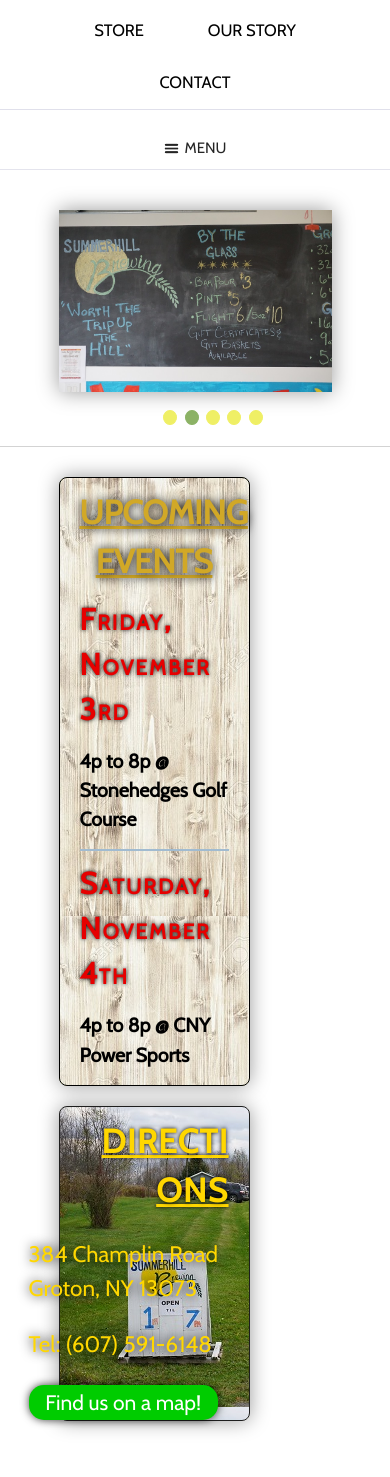
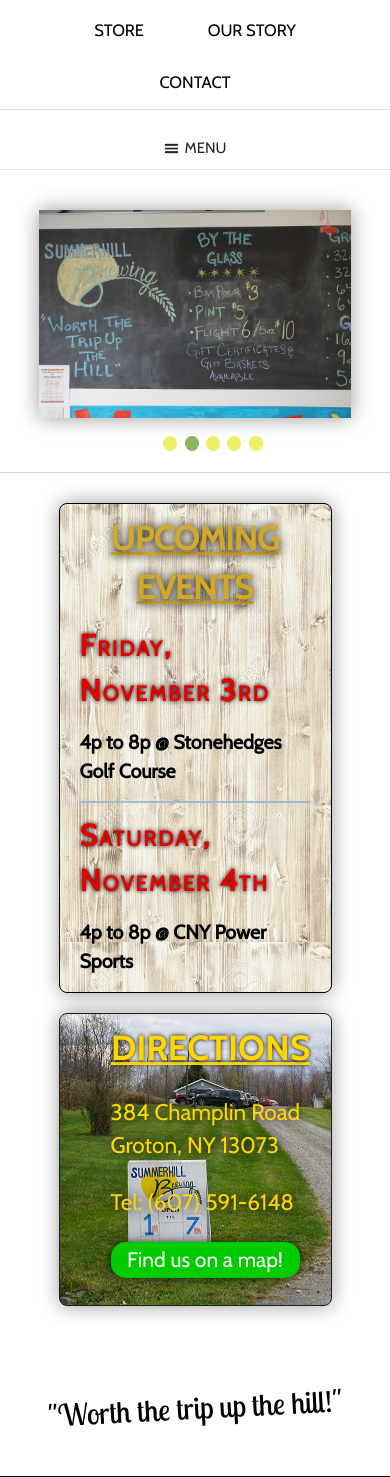
Before and after one commit to WenDing1997/final-project, a PHP site: page / in a window 390 px wide. Shown: the part 237-1714 px from the top of the page. Run offline with PHP 8.4, Linux system fonts and the light colour scheme.

Commit message:
CSS Changes
CSS changes to make the pages more responsive

```diff
--- a/fpm1/events.php
+++ b/fpm1/events.php
@@ -69,8 +69,11 @@
         <span class="italic time">3pm to 6pm</span></p>
     </div>
     <!-- Embed Google Calendar -->
+  </div>
+
+  <div id="calendar">
     <h2>Calendar</h2>
-    <iframe src="https://calendar.google.com/calendar/embed?showTitle=0&amp;showNav=0&amp;showPrint=0&amp;showTabs=0&amp;showCalendars=0&amp;height=500&amp;wkst=1&amp;hl=en&amp;bgcolor=%23FFFFFF&amp;src=en.usa%23holiday%40group.v.calendar.google.com&amp;color=%232F6309&amp;ctz=America%2FNew_York" style="border-width:0" frameborder="0" scrolling="no"></iframe>
+    <iframe id="iframe" src="https://calendar.google.com/calendar/embed?showTitle=0&amp;showNav=0&amp;showPrint=0&amp;showTabs=0&amp;showCalendars=0&amp;height=500&amp;wkst=1&amp;hl=en&amp;bgcolor=%23FFFFFF&amp;src=en.usa%23holiday%40group.v.calendar.google.com&amp;color=%232F6309&amp;ctz=America%2FNew_York" style="border-width:0" frameborder="0" scrolling="no"></iframe>
   </div>
 
   <div class="flex-container past-events">
--- a/fpm1/styles/index.css
+++ b/fpm1/styles/index.css
@@ -175,6 +175,10 @@
 /* Handle responsive CSS here */
 @media screen and (max-width:1000px) {
 
+  .slideshow_img{
+    width: 80%;
+  }
+
   #info{
     /*text-align: center;*/
   }
@@ -184,12 +188,13 @@
   }
 
   #item1{
-    width: 70%;
+    width: 100%;
     margin-bottom: 20px;
   }
 
   #item2{
-    width: 70%;
+    width: 100%;
+    padding-bottom: 10%;
   }
 
 }
```
Also changed, not shown: fpm1/styles/events.css (+29 -0 lines).
